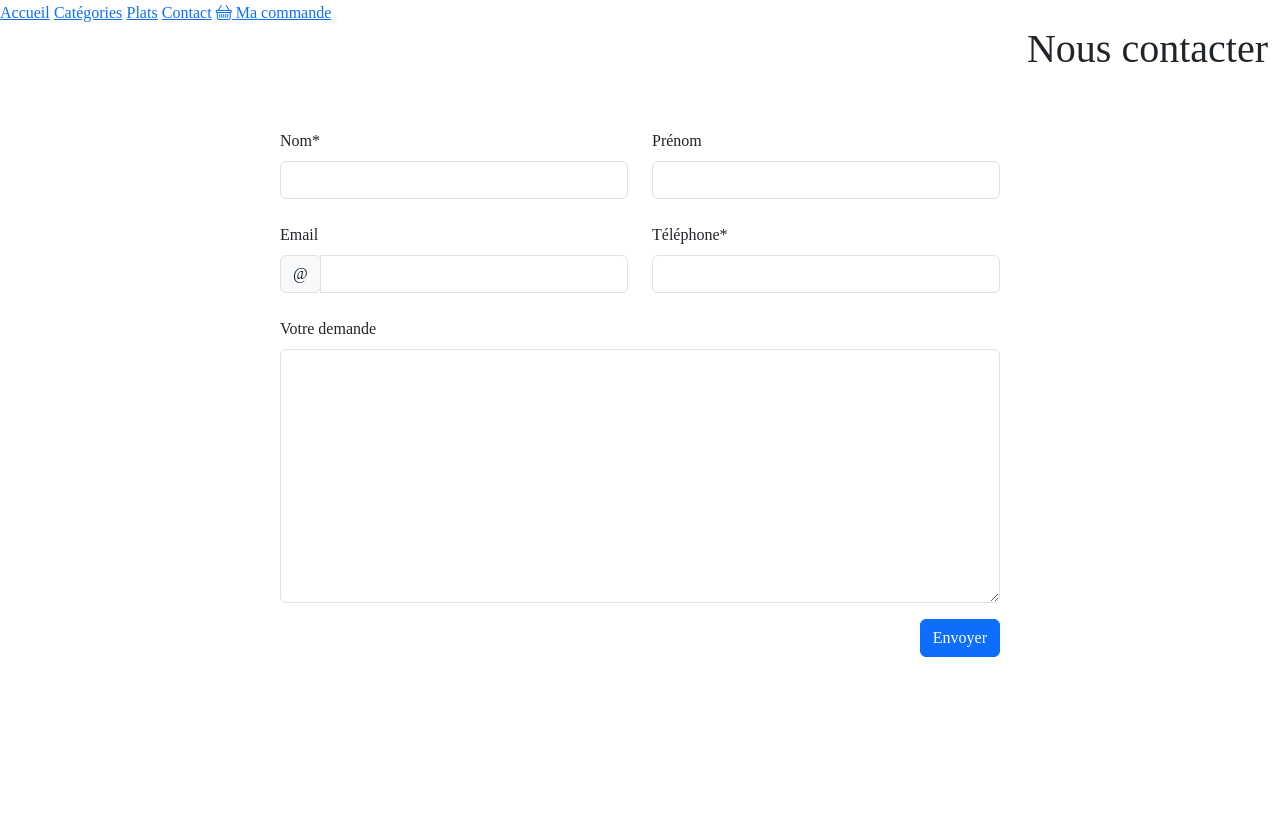
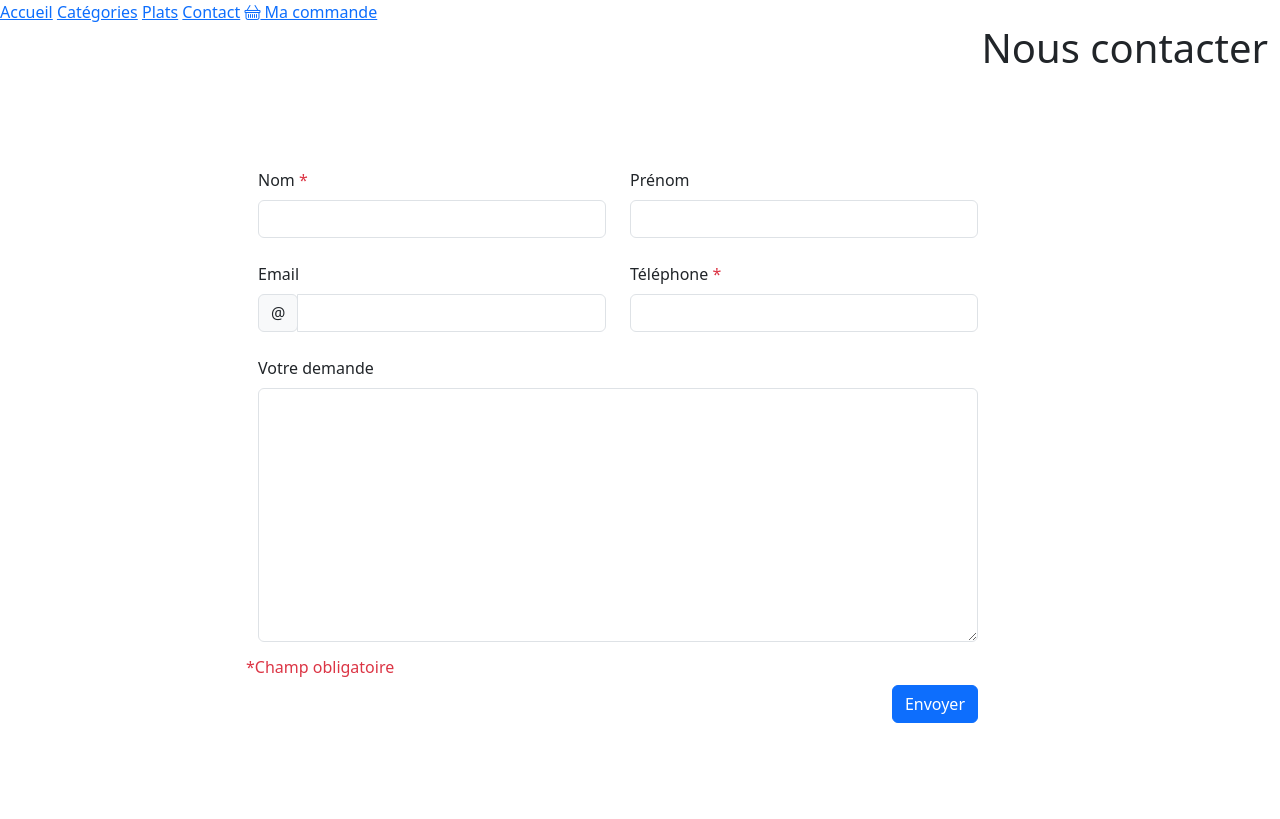
Before and after one commit to heidi-gouider/heidi, a PHP site: page /HTML/contact.html in a window 1280 px wide. Before the commit the page ends 657 px from the top, so only its background shows below. Run offline with PHP 8.4, Linux system fonts and the light colour scheme.

Commit message:
ajout style form

```diff
--- /dev/null
+++ b/FRONT/STATIQUE/CSS/contact.css
@@ -0,0 +1,3 @@
+.form-control-hover:hover {
+    border-color: blue;
+}
--- a/FRONT/STATIQUE/CSS/style.css
+++ b/FRONT/STATIQUE/CSS/style.css
@@ -17,7 +17,7 @@ html {
 }
 
 body {
-height: 100%;
+  height: 100%;
 }
 
 /*  */
@@ -252,12 +252,11 @@ nav {
 } */
 .link-external {
   width: 100px;
-display: flex;
-justify-content: space-between;
+  display: flex;
+  justify-content: space-between;
 }
 
-.link-external i{
-  }
+.link-external i {}
 
 
 /* .link-external i:hover{
@@ -408,35 +407,11 @@ section {
   grid-row: 1;
 }
 
-/* chaque catégorie "image" redirige l'utilisateur au click vers ses plats  */
-
-/* ////////////// ANIMATION /////////////// */
-/* aninition de l'image de fond , apparition de la gauche */
-/* animation: slideRight 3s; */
-
-/* #i2{
-    grid-row: 2;
-} */
-
-/* animation sur l'image de fond */
-
-/* @keyframes slideRight {
-    from {
-        transform: translateX(0);
-    }
-
-    to {
-        transform: translateX(100%);
-    }
-} */
-
-.carousel-item {
-  display: flex !important;
-}
 
 /* ////////////// MENU RESPONSIVE INCLU DANS TOUTES LES PAGES /////////////// */
 
 @media screen and (max-width: 576px) {
+
   /* nav {
         display: flex;
         justify-content: space-between;
--- a/FRONT/STATIQUE/HTML/contact.html
+++ b/FRONT/STATIQUE/HTML/contact.html
@@ -9,9 +9,8 @@
   <link href="https://cdn.jsdelivr.net/npm/bootstrap@5.3.0/dist/css/bootstrap.min.css" rel="stylesheet"
     integrity="sha384-9ndCyUaIbzAi2FUVXJi0CjmCapSmO7SnpJef0486qhLnuZ2cdeRhO02iuK6FUUVM" crossorigin="anonymous">
   <link rel="stylesheet" href="https://cdn.jsdelivr.net/npm/bootstrap-icons@1.10.5/font/bootstrap-icons.css">
-  <link rel="stylesheet" type="text/css" href="../CSS/style.css">
-  <link rel="stylesheet" type="text/css" href="CSS/style.css">
-  <script defer src="FRONT/DYNAMIQUE/JAVASCRIPT/contact.js"></script>
+  <link rel="stylesheet" type="text/css" href="../CSS/contact.css">
+  <script defer src="../../DYNAMIQUE/JAVASCRIPT/contact.js"></script>
 
 </head>
 
@@ -29,42 +28,45 @@
   <!-- Pour désactiver les info-bulles ajouter l'attribut novalidate à la class du form -->
   <h1 class="row col-12 justify-content-end">Nous contacter</h1>
 
-  <div class="container d-flex justify-content-center">
+  <div class="container d-flex justify-content-center m-5">
     <form action="" method="post" class="validation row col-8 m-5 " novalidate>
       <div class="col-md-6 mb-4">
-        <label for="nom" class="form-label">Nom*</label>
-        <input type="text" class="form-control" name="nom" id="nom" required>
+        <label for="nom" class="form-label">Nom
+          <span class="required text-danger">*</span>
+        </label>
+        <input type="text" class="form-control form-control-hover" name="nom" id="nom" required>
         <span class="invalid-feedback">Ce champ est obligatoire</span>
       </div>
 
       <div class="col-md-6 mb-4">
         <label for="prénom" class="form-label">Prénom</label>
-        <input type="text" class="form-control" id="prénom">
+        <input type="text" class="form-control form-control-hover" id="prénom">
         <!-- <div class="valid-feedback"></div> -->
       </div>
       <div class="col-md-6 mb-4">
         <label for="email" class="form-label">Email</label>
         <div class="input-group has-validation">
-          <span class="input-group-text" id="email">@</span>
-          <input type="text" class="form-control" id="email">
+          <span class="input-group-text b-" id="email">@</span>
+          <input type="text" class="form-control form-control-hover" id="email">
           <!-- <div id="validationServerUsernameFeedback">
           </div> -->
         </div>
       </div>
 
       <div class="col-md-6 mb-4">
-        <label for="tel" class="form-label">Téléphone*</label>
-        <input type="number" class="form-control" id="tel" required>
+        <label for="tel" class="form-label">Téléphone
+          <span class="required text-danger">*</span>
+        </label>
+        <input type="number" class="form-control form-control-hover" id="tel" required>
         <span class="invalid-feedback">Ce champ est obligatoire</span>
       </div>
 
 
       <div class="mb-3">
         <label for="message" class="form-label">Votre demande</label>
-        <textarea class="form-control" id="message" rows="10"></textarea>
+        <textarea class="form-control form-control-hover" id="message" rows="10"></textarea>
       </div>
-      <!-- <div class="col-12">
-      </div> -->
+      <h6 class="row text-danger">*Champ obligatoire</h6>
       <div class="col-12 d-flex justify-content-end">
         <button class="btn btn-primary" type="submit">Envoyer</button>
       </div>
```
